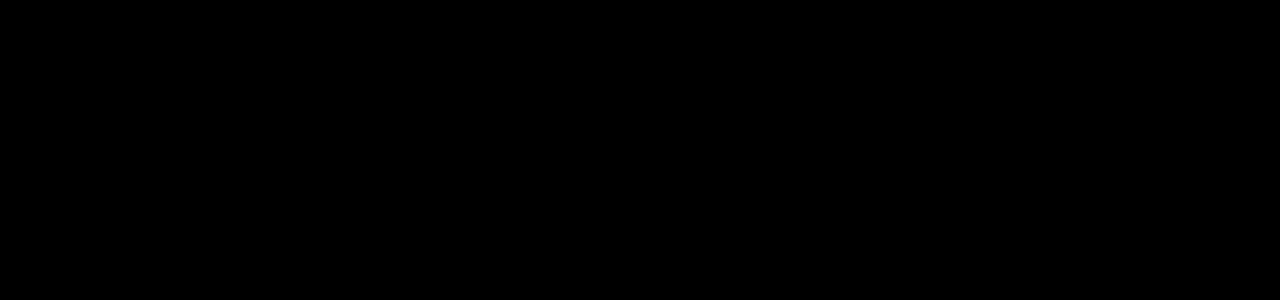
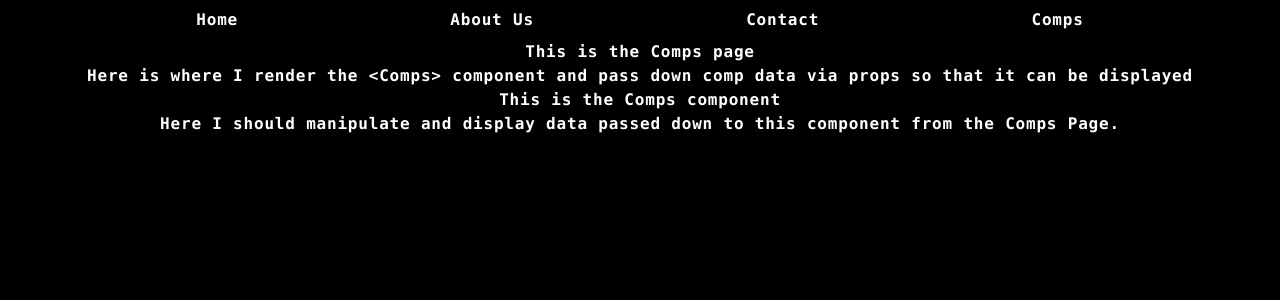
Before and after one commit to Phil-G-94/DogHouseMMA, a React (Vite) app: page /comps in a window 1280 px wide. Before the commit this address had no page. Shown: the top 300 px of the page. Built offline with nearby package versions, Linux system fonts and the light colour scheme.

Commit message:
content update
added CompsPage.jsx and its corresponding route + navlink; added Comps.jsx component to be rendered on CompsPage.jsx for the purpose of displaying upcoming competitions the club is participating in

```diff
--- a/src/App.jsx
+++ b/src/App.jsx
@@ -7,6 +7,7 @@ import ErrorPage from "./pages/ErrorPage";
 import Home from "./pages/Home";
 import AboutUs from "./pages/AboutUs";
 import Contact from "./pages/Contact";
+import CompsPage from "./pages/CompsPage";
 
 const router = createBrowserRouter([
     {
@@ -17,6 +18,7 @@ const router = createBrowserRouter([
             { index: true, element: <Home /> },
             { path: "about-us", element: <AboutUs /> },
             { path: "contact", element: <Contact /> },
+            { path: "comps", element: <CompsPage /> },
         ],
     },
 ]);
--- /dev/null
+++ b/src/components/Comps/Comps.jsx
@@ -0,0 +1,14 @@
+const Comps = () => {
+    return (
+        <>
+            <h2>This is the Comps component</h2>
+
+            <p>
+                Here I should manipulate and display data passed down to this
+                component from the Comps Page.
+            </p>
+        </>
+    );
+};
+
+export default Comps;
--- a/src/components/Navigation/Navigation.jsx
+++ b/src/components/Navigation/Navigation.jsx
@@ -4,7 +4,7 @@ const Navigation = () => {
     return (
         // should these be LIs?
         <header>
-            <nav className="flex flex-col m-0 p-0 gap-4 list-none justify-evenly md:flex-row">
+            <nav className="flex flex-col m-0 p-0 gap-2 list-none justify-evenly md:flex-row">
                 <NavLink
                     to="/"
                     className="  rounded-md m-2 hover:bg-yellow-500 hover:text-black visited:bg-yellow-500" // visited property doesn't display as intended
@@ -24,6 +24,12 @@ const Navigation = () => {
                 >
                     Contact
                 </NavLink>
+                <NavLink
+                    to="/comps"
+                    className="rounded-md m-2 hover:bg-yellow-500 hover:text-black visited:bg-yellow-500"
+                >
+                    Comps
+                </NavLink>
             </nav>
         </header>
     );
--- /dev/null
+++ b/src/pages/CompsPage.jsx
@@ -0,0 +1,16 @@
+import Comps from "../components/Comps/Comps";
+
+const CompsPage = () => {
+    return (
+        <div className="flex flex-col place-items-center text-left">
+            <h1>This is the Comps page</h1>
+            <p>
+                Here is where I render the &lt;Comps&gt; component and pass down
+                comp data via props so that it can be displayed
+            </p>
+            <Comps />
+        </div>
+    );
+};
+
+export default CompsPage;
```
